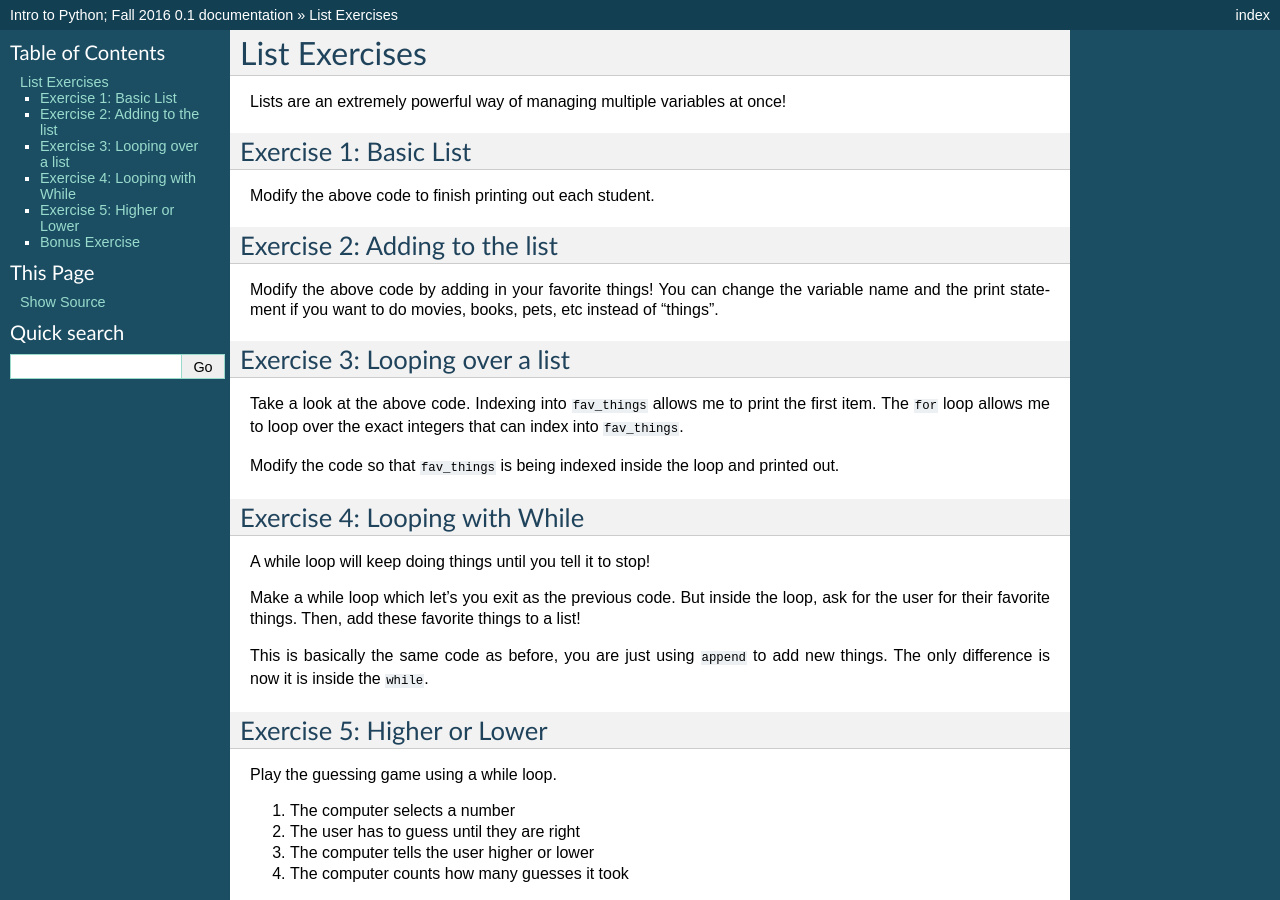
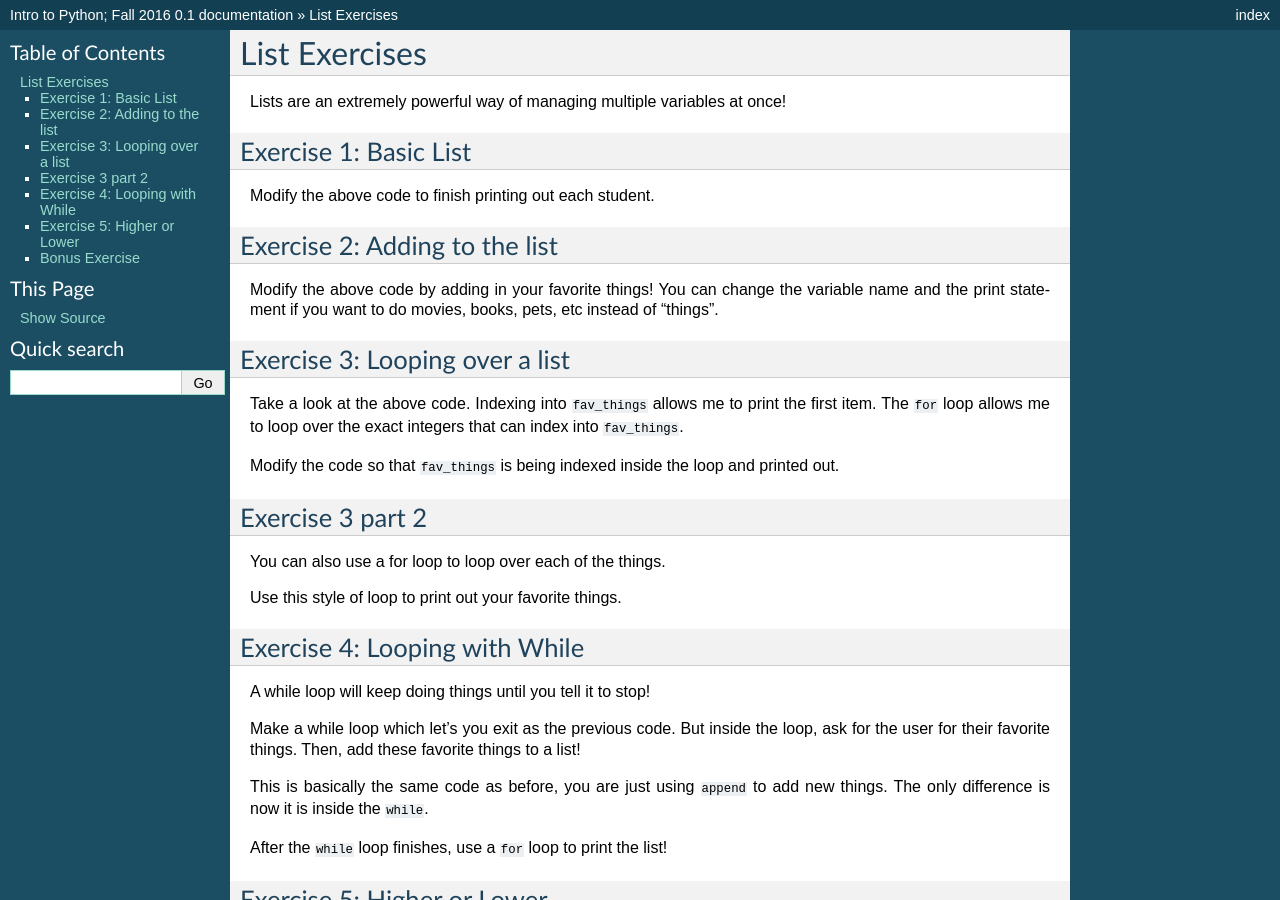
Before and after one commit to Heroes-Academy/IntroPython_Fall2016, a Sphinx documentation site: the page built from docs/source/exercises/week5_listfun.rst, in a window 1280 px wide and 900 px high. Built offline with Sphinx 7.4.7, drawn with Linux system fonts in a browser that asks for light colours.

Commit message:
syncing for week 5

```diff
--- a/docs/source/exercises/week5_listfun.rst
+++ b/docs/source/exercises/week5_listfun.rst
@@ -60,6 +60,19 @@ The :code:`for` loop allows me to loop over the exact integers that can index in
 
 Modify the code so that :code:`fav_things` is being indexed inside the loop and printed out.
 
+Exercise 3 part 2
+-----------------
+
+You can also use a for loop to loop over each of the things.
+
+.. code-block:: python
+    :linenos:
+    test = ['this', 'is', 'cool']
+    for item in test:
+        print(item)
+
+Use this style of loop to print out your favorite things.
+
 
 Exercise 4: Looping with While
 ------------------------------
@@ -86,6 +99,8 @@ Then, add these favorite things to a list!
 This is basically the same code as before, you are just using :code:`append` to add new things.
 The only difference is now it is inside the :code:`while`.
 
+After the :code:`while` loop finishes, use a :code:`for` loop to
+print the list!
 
 Exercise 5: Higher or Lower
 ---------------------------
```
